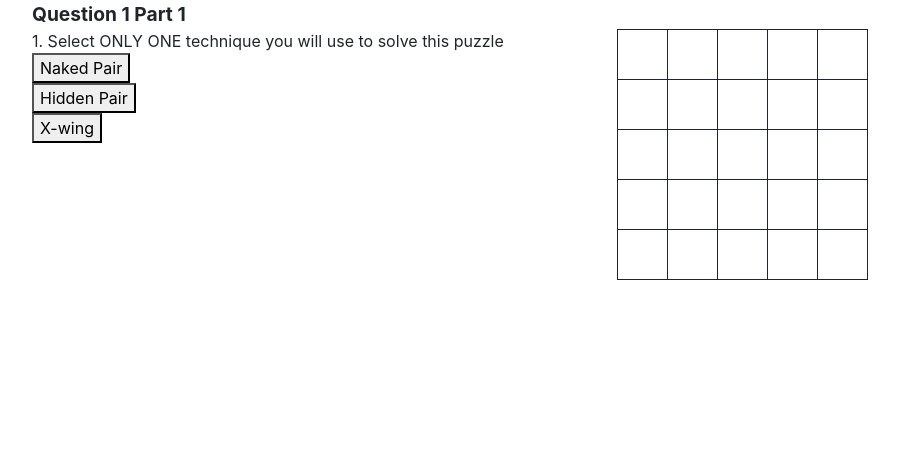
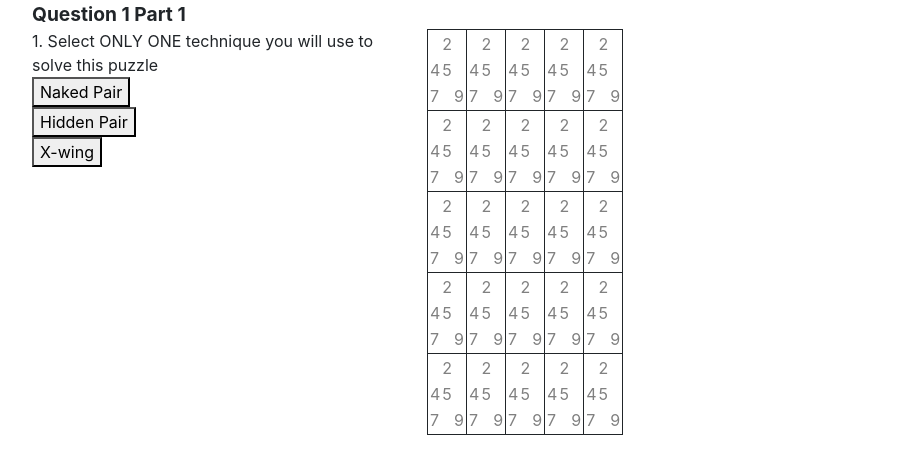
Before and after one commit to linndaqun/UI_final, a Flask app: page /quiz/1/part1 in a window 1280 px wide. Shown: the part 56-530 px from the top of the page, without its empty margins (38-937 px from the left). Run offline with Flask 2, Linux system fonts and the light colour scheme; some libraries are stand-ins or nearby versions.

Commit message:
add candidates in the cell

```diff
--- a/static/main.css
+++ b/static/main.css
@@ -14,8 +14,14 @@
     -ms-transform: translate(-50%, -50%);
     transform: translate(-50%, -50%);
 }
-td {
+.candidate{
+    border-color: white;
+    color: gray;
+    width: 10px;
+    height: 10px;
+}
+.cell{
     border: 1px solid;
-    width: 50px;
-    height: 50px;
+    width: 30px;
+    height: 30px;
 }
--- a/templates/quiz_part1.html
+++ b/templates/quiz_part1.html
@@ -19,13 +19,30 @@
 <script>
     function generateGrid( rows, cols ) {
         var grid = "<table>";
+        const candidates = [2,4,5,7,9];
         for ( row = 1; row <= rows; row++ ) {
             grid += "<tr>";
             for ( col = 1; col <= cols; col++ ) {
-                grid += "<td></td>";
+                grid += "<td class='cell'><table>";
+                    count = 1;
+                    for ( row1 = 1; row1 <= 3; row1++){
+                        grid += "<tr>";
+                        for ( col1 = 1; col1 <= 3; col1++ ){
+                            grid += "<td class='candidate'>";
+                            console.log(count, candidates);
+                            if (candidates.includes(count)){
+                                grid += count.toString();
+                            }
+                            grid += "</td>";
+                            count += 1;
+                        }
+                        grid += "</tr>";
+                    }
+                grid += "</table></td>";
             }
             grid += "</tr>";
         }
+        grid += "</table>";
         return grid;
     }
 
@@ -33,7 +50,7 @@
     $(document).ready(function(){
         $( "#tableContainer" ).append( generateGrid( 5, 5) );
 
-        $( "td" ).click(function() {
+        $( ".cell" ).click(function() {
             var index = $( "td" ).index( this );
             var row = Math.floor( ( index ) / 5) + 1;
             var col = ( index % 5 ) + 1;
@@ -46,7 +63,7 @@
 <div>
     <div class="row quiz">Question 1 Part 1</div>
     <div class="row">
-        <div class="col-md-6">
+        <div class="col-md-4">
             <div class="row">
                 1. Select ONLY ONE technique you will use to solve this puzzle
             </div>
@@ -60,7 +77,7 @@
                 <button id="x-wing">X-wing</button>
             </div>
         </div>
-        <div class="col-md-6">
+        <div class="col-md-8">
             <div id="tableContainer"></div>
         </div>
     </div>
```
